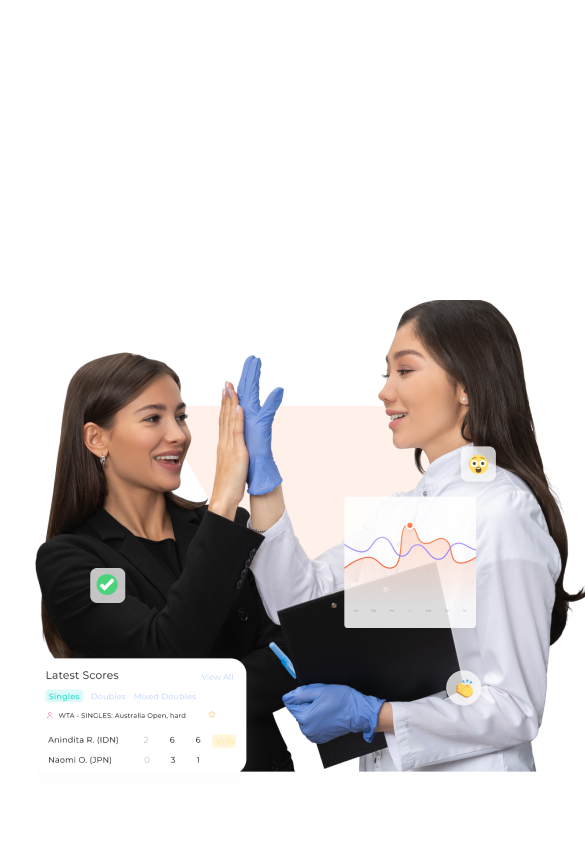
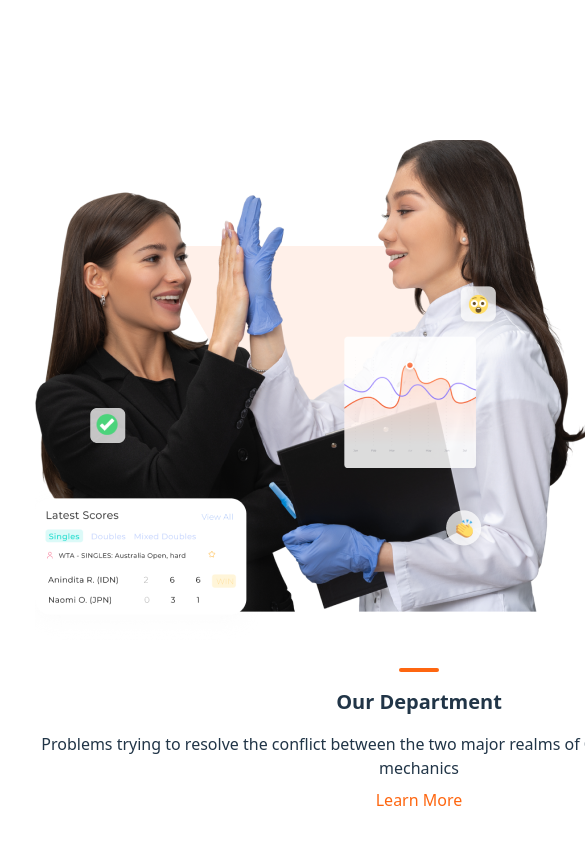
Before and after one commit to EmD-228/my-design-learning, a Vue app: page / in a window 390 px wide. Shown: the part 1698-2542 px from the top of the page, 585 px wide, since content can reach past the window. Built offline with nearby package versions, Linux system fonts and the light colour scheme.

Commit message:
ui: improve DemartmentsSection responsive layout
- Change from flex to grid layout
- Add responsive text sizes and alignment
- Improve mobile and tablet display

```diff
--- a/src/components/DemartmentsSection.vue
+++ b/src/components/DemartmentsSection.vue
@@ -1,13 +1,12 @@
 <template>
-    <div class="flex flex-row gap-6 my-40 items-center max-w-full ">
+    <div class="grid gap-6 items-center justify-center sm:grid-cols-2">
         <img src="../assets/dep.png" alt="Demartments">
-        <div class="flex flex-col text-start gap-4">
-        <div class="w-10 h-1 bg-primary rounded-full"></div>
-
-            <h2 class="text-4xl font-bold my-6">Our Department</h2>
-
-            <span>Problems trying to resolve the conflict between the two major realms of Classical physics: Newtonian mechanics</span>
-        <a href="#" class="text-primary! hover:text-white!">Learn More</a>
+        <div class="flex flex-col items-center text-center gap-2 sm:items-start sm:text-start">
+            <div class="w-10 h-1 bg-primary rounded-full"></div>
+            <h2 class="text-xl sm:text-3xl md:text-4xl lg:text-5xl font-bold my-2">Our Department</h2>
+            <span>Problems trying to resolve the conflict between the two major realms of Classical physics: Newtonian
+                mechanics</span>
+            <a href="#" class="text-primary! hover:text-white!">Learn More</a>
         </div>
     </div>
 </template>
```
